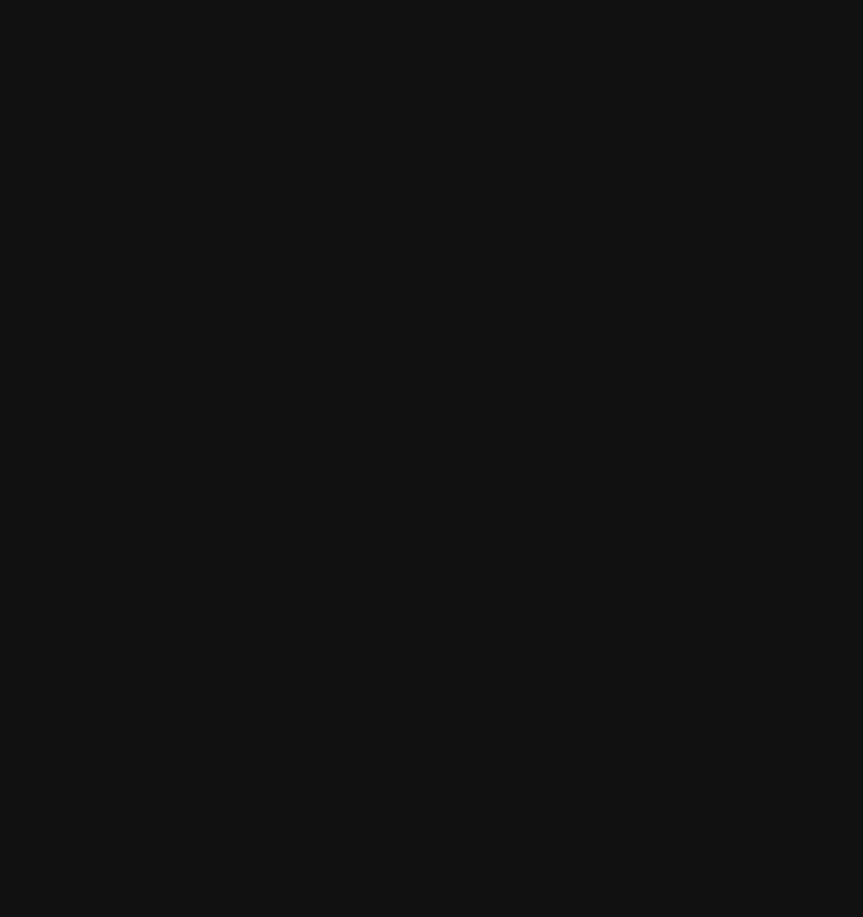
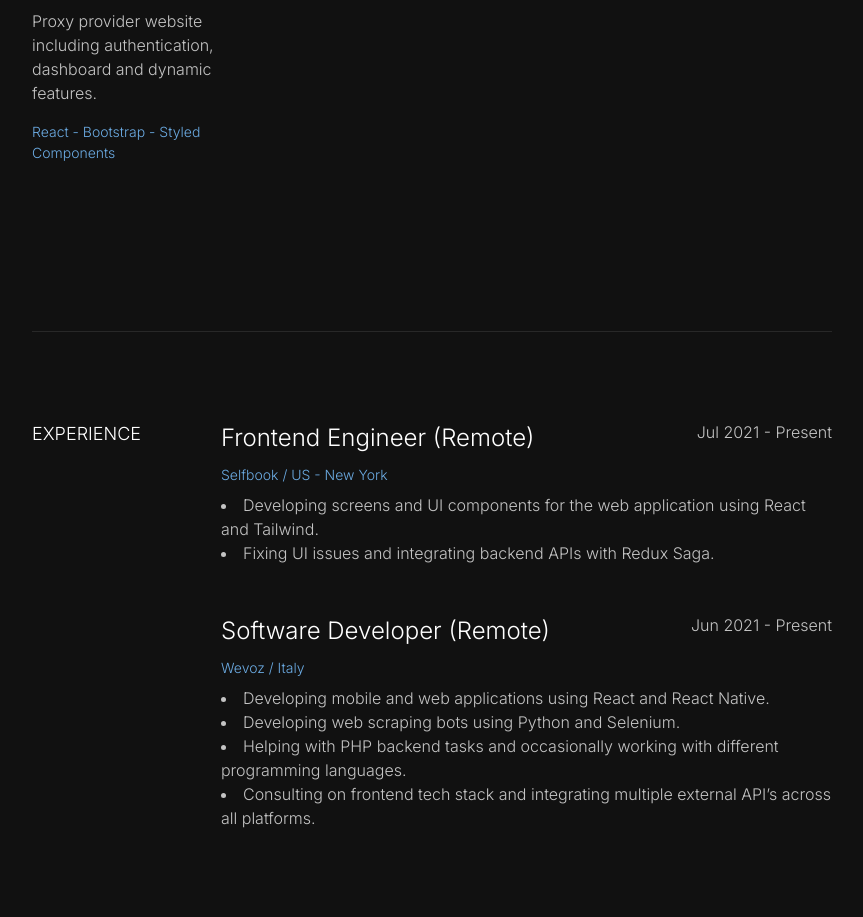
Before and after one commit to Keanin-Cupido/Keanin_Cupido_Portfolio_Webdev, a React (Create React App) app in the folder kcc_portfolio/: page / in a window 1280 px wide. Shown: the part 1880-2797 px from the top of the page, without its empty margins (208-1071 px from the left). Before the commit the page ends 1661 px from the top, so only its background shows below. Built offline with nearby package versions, Linux system fonts and the light colour scheme.

Commit message:
style: add experience and education sections

```diff
--- a/kcc_portfolio/src/App.js
+++ b/kcc_portfolio/src/App.js
@@ -1,12 +1,11 @@
-import { Flex, Grid, Heading, Link, Text, VStack } from "@chakra-ui/react";
-import { FaArrowRight } from "react-icons/fa";
+import { Box, Button, Divider, Flex, Heading, Link, Text, VStack } from "@chakra-ui/react";
+import { FaArrowRight, FaGithub, FaLinkedinIn, FaMailchimp } from "react-icons/fa";
 import { useColorMode } from '@chakra-ui/color-mode'
 
 import Navbar from "./components/Navbar";
-import ProjectCard from "./components/ProjectCard/ProjectCard";
-
-// Project Images
-import project_img_01 from './components/ProjectCard/img/project_img.jpg';
+import FeaturedProjectCards from "./components/ProjectCard/FeaturedProjectCards";
+import ExperienceList from "./components/Experience/ExperienceList";
+import EducationList from "./components/Education/EducationList";
 
 function App() {
 
@@ -43,46 +42,43 @@
         {/* Featured Projects */}
         <Flex direction="column" p="0em 15em 5em 15em" align='flex-start' w="100%" alignItems='flex-start' verticalAlign='top' spacing="1em">
           <Text fontWeight="300" fontStyle="normal" fontSize="1.125rem">FEATURED PROJECTS</Text>
-          <Grid pt="2em" justify="left" align="left" templateColumns='repeat(3, 1fr)' gap="3em">
-            {/* Project Card Components */}
-              <ProjectCard
-                project_img={project_img_01}
-                project_name="Project 1"
-                project_desc="Proxy provider website including authentication, dashboard and dynamic features."
-                project_tech="React - Bootstrap - Styled Components"
-              />
-              <ProjectCard
-                project_img={project_img_01}
-                project_name="Project 2"
-                project_desc="Proxy provider website including authentication, dashboard and dynamic features."
-                project_tech="React - Bootstrap - Styled Components"
-              />
-              <ProjectCard
-                project_img={project_img_01}
-                project_name="Project 3"
-                project_desc="Proxy provider website including authentication, dashboard and dynamic features."
-                project_tech="React - Bootstrap - Styled Components"
-              />
-              <ProjectCard
-                project_img={project_img_01}
-                project_name="Project 4"
-                project_desc="Proxy provider website including authentication, dashboard and dynamic features."
-                project_tech="React - Bootstrap - Styled Components"
-              />
-              <ProjectCard
-                project_img={project_img_01}
-                project_name="Project 5"
-                project_desc="Proxy provider website including authentication, dashboard and dynamic features."
-                project_tech="React - Bootstrap - Styled Components"
-              />
-              <ProjectCard
-                project_img={project_img_01}
-                project_name="Project 6"
-                project_desc="Proxy provider website including authentication, dashboard and dynamic features."
-                project_tech="React - Bootstrap - Styled Components"
-              />
-          </Grid>
+          <FeaturedProjectCards />
         </Flex>
+
+        <Box p="5em 15em 5em 15em" w="100%">
+          <Divider orientation="horizontal" colorScheme="white"/>
+        </Box>
+
+        {/* Experience */}
+        <Flex direction="row" p="0em 15em 0em 15em" align='flex-start' w="100%" alignItems='flex-start' verticalAlign='top' gridGap="5em">
+          <Text fontWeight="300" fontStyle="normal" fontSize="1.125rem">EXPERIENCE</Text>
+          <ExperienceList />
+        </Flex>
+
+        <Box p="5em 15em 5em 15em" w="100%">
+          <Divider orientation="horizontal" colorScheme="white"/>
+        </Box>
+
+        {/* Education */}
+        <Flex direction="row" p="0em 15em 0em 15em" align='flex-start' w="100%" alignItems='flex-start' verticalAlign='top' gridGap="5em">
+          <Text fontWeight="300" fontStyle="normal" fontSize="1.125rem">EDUCATION</Text>
+          <EducationList />
+        </Flex>
+
+        <Box p="5em 15em 5em 15em" w="100%">
+          <Divider orientation="horizontal" colorScheme="white"/>
+        </Box>
+
+        {/* Contact Footer */}
+        <Flex direction="row" p="0em 15em 10em 15em" align='flex-start' w="100%" alignItems='flex-start' verticalAlign='top' gridGap="5em" justify="space-between">
+          <Text fontWeight="300" fontStyle="normal" fontSize="1.125rem">CONTACT</Text>
+          <Flex direction="row" align="flex-start" w="100%" alignItems="flex-start" gridGap="1em">
+            <Button color={isDark ? "#F0F0F0" : "#1A1A1A" } fontWeight="300" fontSize="1rem" aria-label="My Email Contact" leftIcon={<FaMailchimp />}>Send an email</Button>
+            <Button color={isDark ? "#F0F0F0" : "#1A1A1A" } fontWeight="300" fontSize="1rem" aria-label="My Email Contact" leftIcon={<FaLinkedinIn />}>LinkedIn</Button>
+            <Button color={isDark ? "#F0F0F0" : "#1A1A1A" } fontWeight="300" fontSize="1rem" aria-label="My Email Contact" leftIcon={<FaGithub />}>Github</Button>
+          </Flex>
+        </Flex>
+
       </VStack>
   );
 }
--- /dev/null
+++ b/kcc_portfolio/src/components/Education/EducationItem.js
@@ -0,0 +1,29 @@
+import { Flex, Text, useColorMode } from '@chakra-ui/react';
+import React from 'react'
+
+function EducationItem(props) {
+
+    const { colorMode } = useColorMode();
+    const isDark = colorMode === 'dark';
+
+  return (
+    <Flex direction="column" align='flex-start' w="100%" alignItems='flex-start' gridGap="0.5em">
+        <Flex direction="row" justify="space-between" align="flex-start" w="100%" alignItems="flex-start">
+            <Text fontWeight="300" fontStyle="normal" fontSize="1.5rem">{props.name}</Text>
+            <Text fontWeight="300" fontStyle="normal" fontSize="1rem" color={isDark ? "#C4C4C4" : "#1A1A1A" }>{props.duration}</Text>
+        </Flex>
+        <Text fontWeight="300" fontStyle="normal" fontSize="0.875rem" color={isDark ? "#6CACE4" : "#004E93" }>{props.location}</Text>
+        <Text fontWeight="300" fontStyle="normal" fontSize="1rem" color={isDark ? "#C4C4C4" : "#1A1A1A" }>
+            {props.description.map(
+                function desc_points(item, i){
+                    return (
+                        <li key={i}>{item}</li>
+                    )
+                }
+            )}
+        </Text>
+    </Flex>
+  )
+}
+
+export default EducationItem
--- /dev/null
+++ b/kcc_portfolio/src/components/Education/EducationList.js
@@ -0,0 +1,28 @@
+import { Flex } from '@chakra-ui/react'
+import React from 'react'
+import EducationItem from './EducationItem'
+
+function EducationList() {
+    return (
+        <Flex direction="column" align='flex-start' w="100%" alignItems='flex-start' gridGap="3em">
+            <EducationItem
+                name="University of The Western Cape"
+                duration="2017-2021"
+                location="South Africa"
+                description={[
+                    "Bachelor's degree in Computer Science"
+                ]}
+            />
+            <EducationItem
+                name="HTS Bellville THS"
+                duration="2014-2016"
+                location="South Africa"
+                description={[
+                    "Matric"
+                ]}
+            />
+        </Flex>
+      )
+}
+
+export default EducationList
--- /dev/null
+++ b/kcc_portfolio/src/components/Experience/ExperienceItem.js
@@ -0,0 +1,29 @@
+import { Flex, Text, useColorMode } from '@chakra-ui/react'
+import React from 'react'
+
+function ExperienceItem(props) {
+
+    const { colorMode } = useColorMode();
+    const isDark = colorMode === 'dark';
+
+  return (
+    <Flex direction="column" align='flex-start' w="100%" alignItems='flex-start' gridGap="0.5em">
+        <Flex direction="row" justify="space-between" align="flex-start" w="100%" alignItems="flex-start">
+            <Text fontWeight="300" fontStyle="normal" fontSize="1.5rem">{props.job}</Text>
+            <Text fontWeight="300" fontStyle="normal" fontSize="1rem" color={isDark ? "#C4C4C4" : "#1A1A1A" }>{props.duration}</Text>
+        </Flex>
+        <Text fontWeight="300" fontStyle="normal" fontSize="0.875rem" color={isDark ? "#6CACE4" : "#004E93" }>{props.location}</Text>
+        <Text fontWeight="300" fontStyle="normal" fontSize="1rem" color={isDark ? "#C4C4C4" : "#1A1A1A" }>
+            {props.description.map(
+                function desc_points(item, i){
+                    return (
+                        <li key={i}>{item}</li>
+                    )
+                }
+            )}
+        </Text>
+    </Flex>
+  )
+}
+
+export default ExperienceItem
--- /dev/null
+++ b/kcc_portfolio/src/components/Experience/ExperienceList.js
@@ -0,0 +1,32 @@
+import { Flex } from '@chakra-ui/react'
+import React from 'react'
+import ExperienceItem from './ExperienceItem'
+
+function ExperienceList() {
+  return (
+    <Flex direction="column" align='flex-start' w="100%" alignItems='flex-start' gridGap="3em">
+        <ExperienceItem
+            job="Frontend Engineer (Remote)"
+            duration="Jul 2021 - Present"
+            location="Selfbook / US - New York"
+            description={[
+                "Developing screens and UI components for the web application using React and Tailwind.",
+                "Fixing UI issues and integrating backend APIs with Redux Saga."
+            ]}
+        />
+        <ExperienceItem
+            job="Software Developer (Remote)"
+            duration="Jun 2021 - Present"
+            location="Wevoz / Italy"
+            description={[
+                "Developing mobile and web applications using React and React Native.",
+                "Developing web scraping bots using Python and Selenium.",
+                "Helping with PHP backend tasks and occasionally working with different programming languages.",
+                "Consulting on frontend tech stack and integrating multiple external API’s across all platforms."
+            ]}
+        />
+    </Flex>
+  )
+}
+
+export default ExperienceList
--- /dev/null
+++ b/kcc_portfolio/src/components/ProjectCard/FeaturedProjectCards.js
@@ -0,0 +1,63 @@
+import React from 'react';
+import { Grid } from '@chakra-ui/react';
+import ProjectCard from './ProjectCard';
+
+// Project Images
+import project_img_01 from './img/project_img.jpg';
+
+function FeaturedProjectCards() {
+  return (
+    <Grid pt="2em" align="left" templateColumns='repeat(3, 1fr)' gap="5em" justify="space-between">
+        {/* Project Card Components */}
+        {/* Row 1 */}
+        <ProjectCard
+            project_img={project_img_01}
+            project_name="Project 1"
+            project_desc="Proxy provider website including authentication, dashboard and dynamic features."
+            project_tech="React - Bootstrap - Styled Components"
+        />
+        <ProjectCard
+            project_img={project_img_01}
+            project_name="Project 2"
+            project_desc="Proxy provider website including authentication, dashboard and dynamic features."
+            project_tech="React - Bootstrap - Styled Components"
+        />
+        <ProjectCard
+            project_img={project_img_01}
+            project_name="Project 3"
+            project_desc="Proxy provider website including authentication, dashboard and dynamic features."
+            project_tech="React - Bootstrap - Styled Components"
+        />
+
+        {/* Row 2 */}
+        <ProjectCard
+            project_img={project_img_01}
+            project_name="Project 4"
+            project_desc="Proxy provider website including authentication, dashboard and dynamic features."
+            project_tech="React - Bootstrap - Styled Components"
+        />
+        <ProjectCard
+            project_img={project_img_01}
+            project_name="Project 5"
+            project_desc="Proxy provider website including authentication, dashboard and dynamic features."
+            project_tech="React - Bootstrap - Styled Components"
+        />
+        <ProjectCard
+            project_img={project_img_01}
+            project_name="Project 6"
+            project_desc="Proxy provider website including authentication, dashboard and dynamic features."
+            project_tech="React - Bootstrap - Styled Components"
+        />
+
+        {/* Row 3 */}
+        <ProjectCard
+            project_img={project_img_01}
+            project_name="Project 7"
+            project_desc="Proxy provider website including authentication, dashboard and dynamic features."
+            project_tech="React - Bootstrap - Styled Components"
+        />
+    </Grid>
+  )
+}
+
+export default FeaturedProjectCards
--- a/kcc_portfolio/src/components/ProjectCard/ProjectCard.js
+++ b/kcc_portfolio/src/components/ProjectCard/ProjectCard.js
@@ -18,8 +18,8 @@
                 <FaLink />
             </Flex>
           </Flex>
-          <Text fontWeight="300" fontStyle="normal" fontSize="1rem"  color={isDark ? "#C4C4C4" : "#1A1A1A" } lineHeight="1.5em">{props.project_desc}</Text>
-          <Text fontWeight="300" fontStyle="normal" fontSize="0.875rem"  color="#6CACE4">{props.project_tech}</Text>
+          <Text fontWeight="300" fontStyle="normal" fontSize="1rem" color={isDark ? "#C4C4C4" : "#1A1A1A" } lineHeight="1.5em">{props.project_desc}</Text>
+          <Text fontWeight="300" fontStyle="normal" fontSize="0.875rem" color={isDark ? "#6CACE4" : "#004E93" }>{props.project_tech}</Text>
         </Flex>
     </Container>
   )
```
